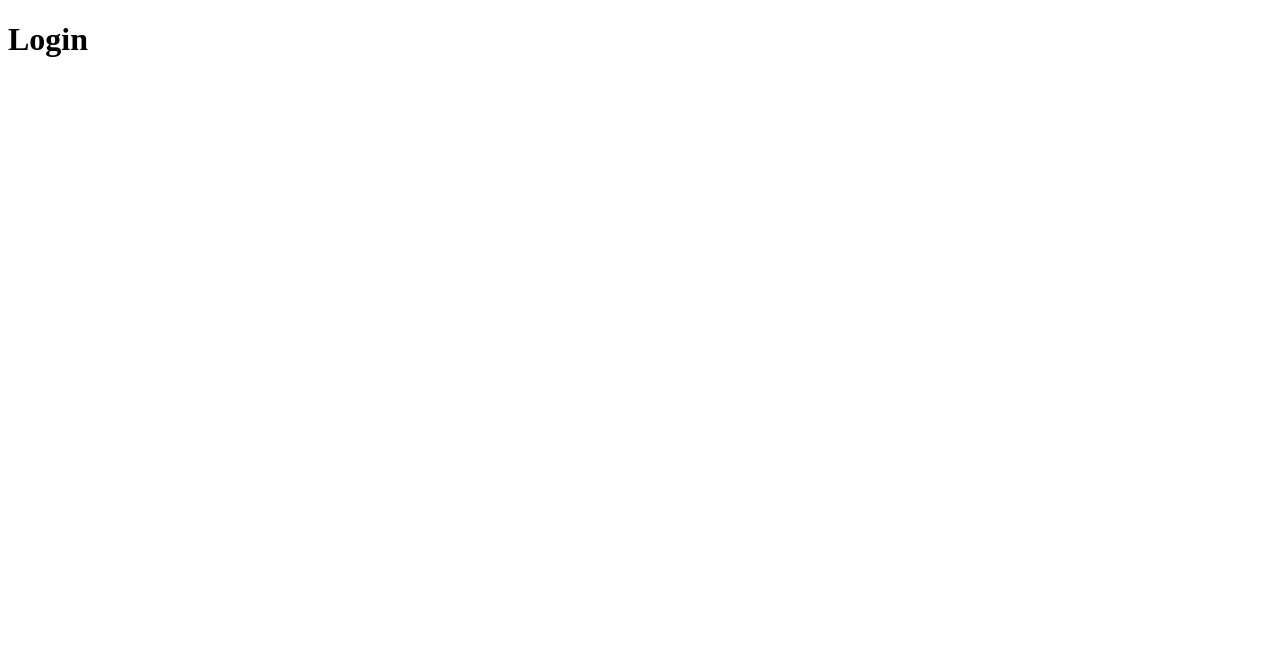
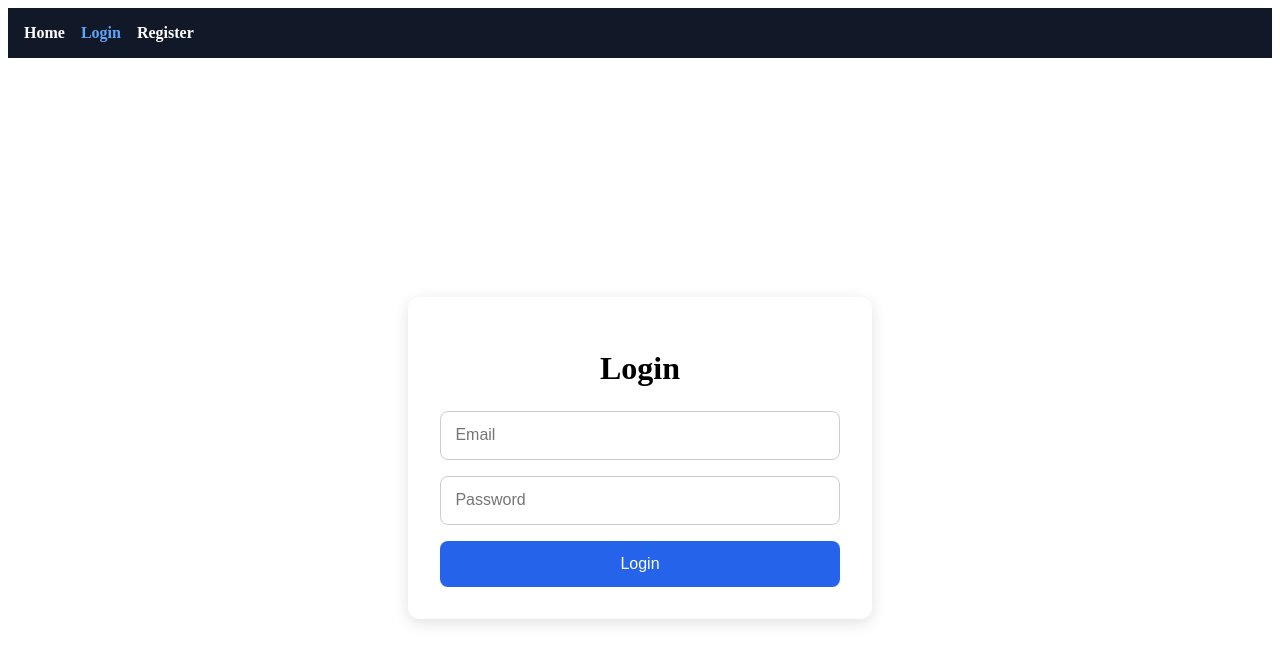
Before and after one commit to Cgarc657/coin-app-frontend, a Vue app: page /login in a window 1280 px wide. Shown: the top 664 px of the page. Built offline with nearby package versions, Linux system fonts and the light colour scheme.

Commit message:
add login page and app navigation

```diff
--- a/src/App.vue
+++ b/src/App.vue
@@ -1,3 +1,32 @@
 <template>
-  <RouterView />
+  <div>
+    <nav class="navbar">
+      <RouterLink to="/">Home</RouterLink>
+
+      <RouterLink to="/login">Login</RouterLink>
+
+      <RouterLink to="/register">Register</RouterLink>
+    </nav>
+
+    <RouterView />
+  </div>
 </template>
+
+<style scoped>
+.navbar {
+  display: flex;
+  gap: 1rem;
+  padding: 1rem;
+  background: #111827;
+}
+
+a {
+  color: white;
+  text-decoration: none;
+  font-weight: bold;
+}
+
+a.router-link-active {
+  color: #60a5fa;
+}
+</style>
--- a/src/views/LoginPage.vue
+++ b/src/views/LoginPage.vue
@@ -1,5 +1,134 @@
+<script setup>
+import { ref } from 'vue'
+
+const email = ref('')
+const password = ref('')
+const loading = ref(false)
+const error = ref('')
+const message = ref('')
+
+const loginUser = async () => {
+  loading.value = true
+  error.value = ''
+  message.value = ''
+
+  try {
+    const response = await fetch(
+      'https://coin-hub-app.expense-splitter-vue.workers.dev/api/auth/login',
+      {
+        method: 'POST',
+        headers: {
+          'Content-Type': 'application/json',
+        },
+        body: JSON.stringify({
+          email: email.value,
+          password: password.value,
+        }),
+      },
+    )
+
+    const data = await response.json()
+
+    if (!response.ok) {
+      error.value = data.error.message
+      return
+    }
+
+    message.value = 'Login successful.'
+    email.value = ''
+    password.value = ''
+  } catch {
+    error.value = 'Could not log in.'
+  } finally {
+    loading.value = false
+  }
+}
+</script>
+
 <template>
-  <div>
-    <h1>Login</h1>
+  <div class="login-page">
+    <div class="login-card">
+      <h1>Login</h1>
+
+      <form @submit.prevent="loginUser">
+        <input v-model="email" type="email" placeholder="Email" />
+
+        <input v-model="password" type="password" placeholder="Password" />
+
+        <button type="submit" :disabled="loading">
+          {{ loading ? 'Logging in...' : 'Login' }}
+        </button>
+      </form>
+
+      <p v-if="error" class="error">
+        {{ error }}
+      </p>
+
+      <p v-if="message" class="success">
+        {{ message }}
+      </p>
+    </div>
   </div>
 </template>
+
+<style scoped>
+.login-page {
+  min-height: 100vh;
+  display: flex;
+  justify-content: center;
+  align-items: center;
+}
+
+.login-card {
+  width: 400px;
+  padding: 2rem;
+  border-radius: 12px;
+  background: white;
+  box-shadow: 0 4px 16px rgba(0, 0, 0, 0.12);
+}
+
+h1 {
+  text-align: center;
+  margin-bottom: 1.5rem;
+}
+
+form {
+  display: flex;
+  flex-direction: column;
+  gap: 1rem;
+}
+
+input {
+  padding: 0.9rem;
+  border: 1px solid #ccc;
+  border-radius: 8px;
+  font-size: 1rem;
+}
+
+button {
+  padding: 0.9rem;
+  border: none;
+  border-radius: 8px;
+  background: #2563eb;
+  color: white;
+  cursor: pointer;
+  font-size: 1rem;
+}
+
+button:disabled {
+  opacity: 0.7;
+  cursor: not-allowed;
+}
+
+.error {
+  color: red;
+  text-align: center;
+  margin-top: 1rem;
+}
+
+.success {
+  color: green;
+  text-align: center;
+  margin-top: 1rem;
+}
+</style>
```
